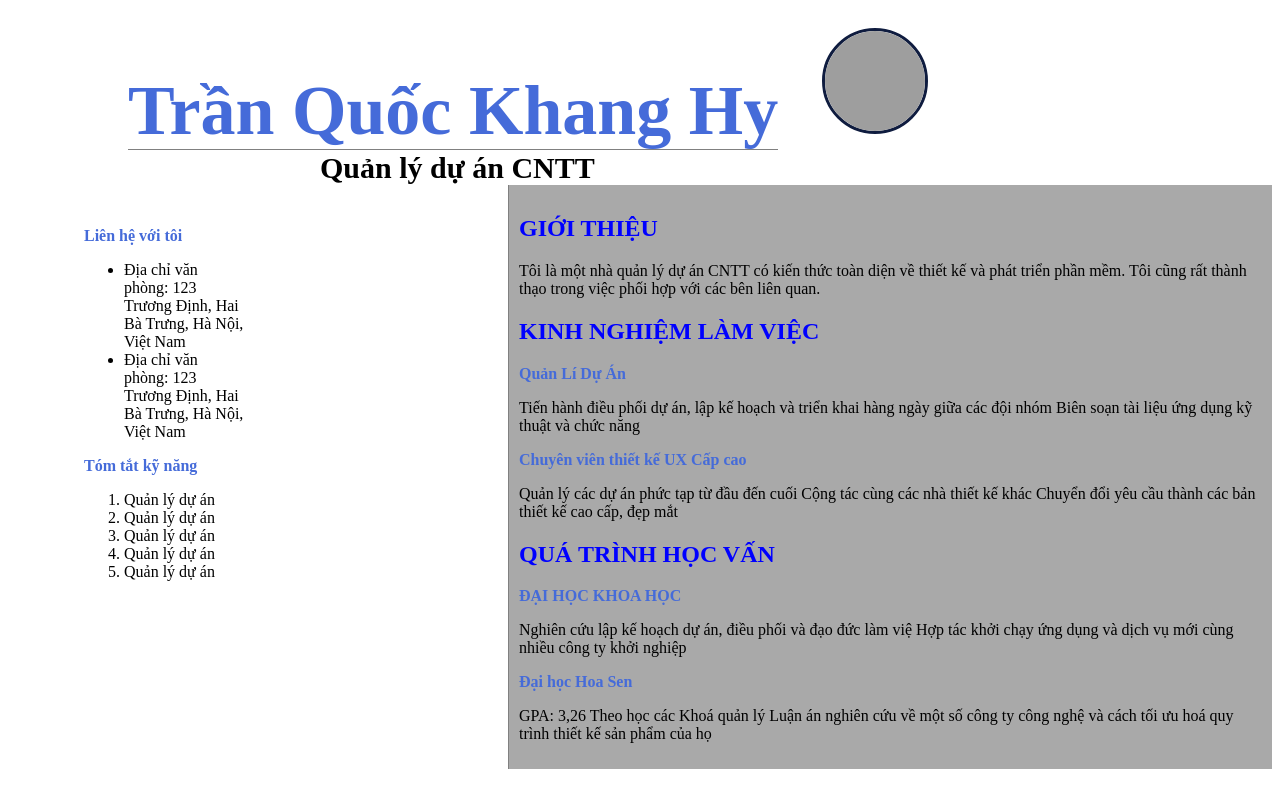
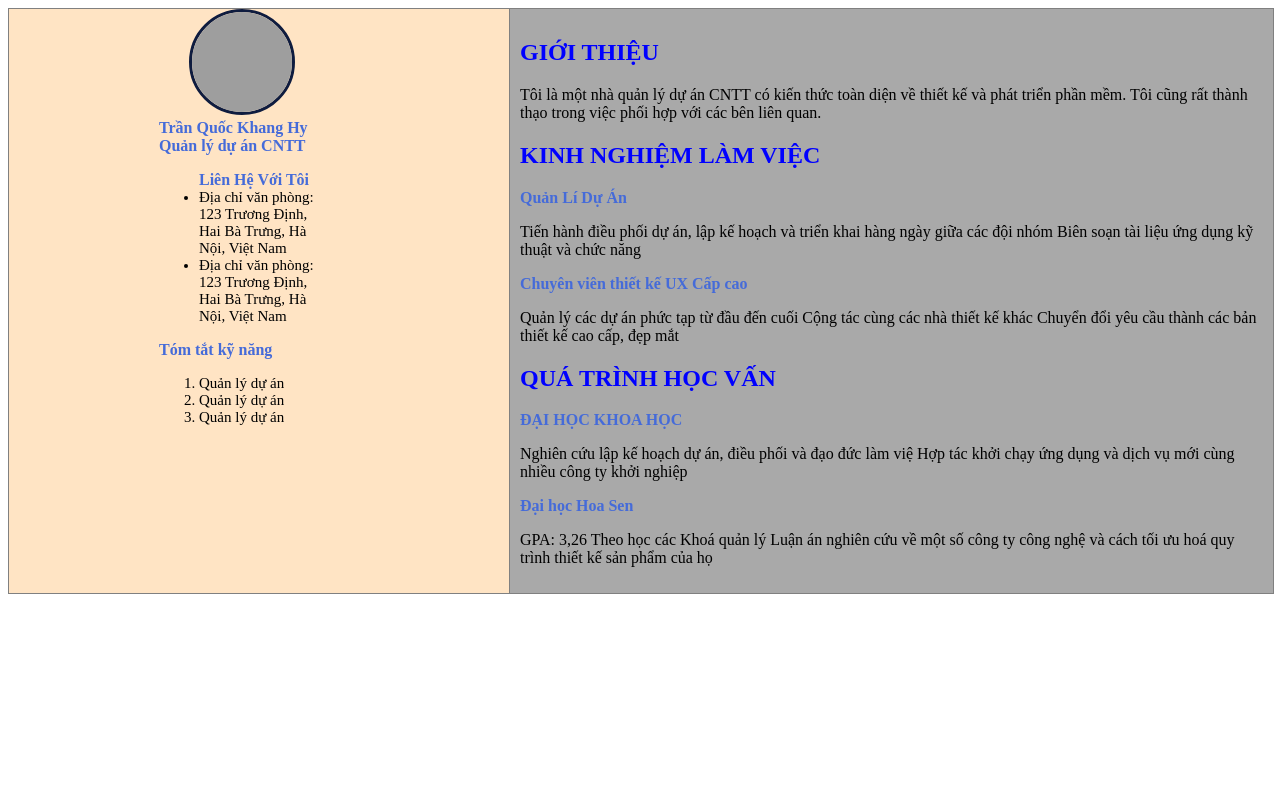
Before and after one commit to khanghy2k/Module1-HTML, a plain HTML site: page HTML-CV.html in a window 1280 px wide. Drawn offline with Linux system fonts and the light colour scheme; grey boxes are pictures that could not be loaded.

Commit message:
update HTML-CV-2/17/2023

```diff
--- a/HTML-CV.html
+++ b/HTML-CV.html
@@ -5,10 +5,10 @@
     <title>Title</title>
 </head>
 <style>
-  div.container {
+  div.Container {
     width: 100%;
     border: 1px solid gray;
-    background: blue;
+    background: bisque;
   }
   article {
     margin-left: 500px;
@@ -26,48 +26,47 @@
   aside{
     float: left;
     max-width: 160px;
-    margin: 60px;
-    padding: 1em;
+    padding-left: 150px;
+
+
   }
-  aside p {
-    font-size: 18px;
+  aside ul li {
+    float: start;
+    font-size: 15px;
+    font-family: "Bookman Old Style";
+
+  }
+  aside ol li {
+    float:start;
+    font-size: 15px;
+    font-family: "Bookman Old Style";
+
   }
   aside b{
     color: #456BD9;
   }
-  header img {
+  aside img {
     border: 0.1875em solid #0F1C3F;
     border-radius: 50%;
     height: 100px;
     width: 100px;
-    margin-top: 20px;
-    margin-left: 40px;
+    margin-left:30px;
 
-  }
-  header b{
-    font-size: 70px;
-    color: #456BD9;
-    border-bottom:1px solid gray;
-    margin-left: 120px;
+
   }
 </style>
 <body>
 <div class="Container">
-  <header>
+  <aside>
+    <img src="https://haycafe.vn/wp-content/uploads/2022/03/anh-chan-dung-1.jpg" width="200px" height="=300px">
     <b>Trần Quốc Khang Hy</b>
-    <img src="https://haycafe.vn/wp-content/uploads/2022/03/anh-chan-dung-1.jpg" width="200px" height="=300px">
-  </header>
-  <b style="font-size: 30px">Quản lý dự án CNTT</b>
-  <aside>
-    <b>Liên hệ với tôi</b>
-   <ul>
+    <b>Quản lý dự án CNTT</b>
+   <ul><b>Liên Hệ Với Tôi</b>
      <li>Địa chỉ văn phòng: 123 Trương Định, Hai Bà Trưng, Hà Nội, Việt Nam</li>
      <li>Địa chỉ văn phòng: 123 Trương Định, Hai Bà Trưng, Hà Nội, Việt Nam</li>
    </ul>
     <b>Tóm tắt kỹ năng</b>
     <ol>
-      <li>Quản lý dự án</li>
-      <li>Quản lý dự án</li>
       <li>Quản lý dự án</li>
       <li>Quản lý dự án</li>
       <li>Quản lý dự án</li>
```
